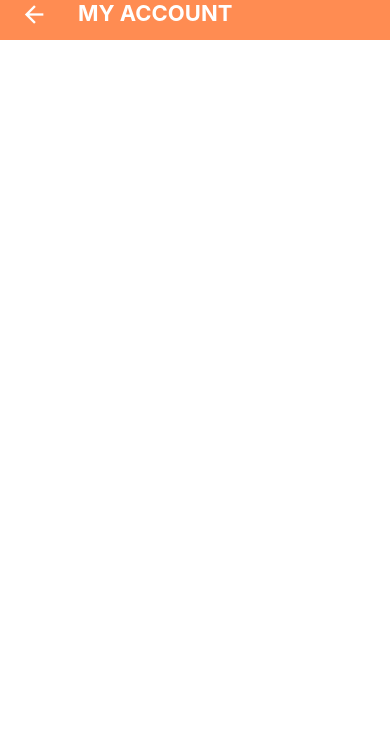
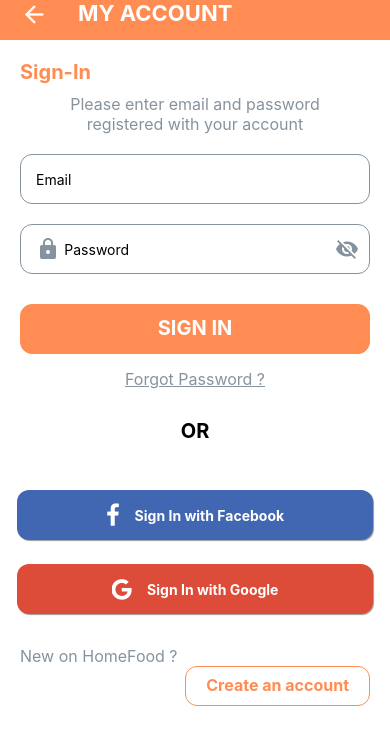
Before and after one commit to AnirudhHosur/Homefood-delivery-app, a React Native app in the folder home-food-app/: screen / in a window 390 px wide. Shown: the top 744 px of the page. Built offline with nearby package versions, Linux system fonts and the light colour scheme.

Commit message:
Added Login screen UI

```diff
--- a/home-food-app/App.js
+++ b/home-food-app/App.js
@@ -1,7 +1,7 @@
 import React from "react";
 import { View, Text, StyleSheet, StatusBar } from "react-native";
-import Header from "./src/components/Header";
 import { colors } from "./src/global/styles";
+import SignInScreen from "./src/screens/authScreens/SignInScreen";
 
 export default function App() {
   return(
@@ -10,7 +10,8 @@
         barStyle="light-content"
         backgroundColor = {colors.statusbar}
       />
-      <Header title="MY ACCOUNT"/>
+
+      <SignInScreen />
     </View>
   )
 }
--- a/home-food-app/src/components/Header.js
+++ b/home-food-app/src/components/Header.js
@@ -3,13 +3,13 @@
 import { colors, parameters } from "../global/styles";
 import { Icon } from "react-native-elements";
 
-export default function Header({ title }) {
+export default function Header({ title , type}) {
     return(
         <View style = {styles.header}>
             <View style = {{marginLeft:20}}>
                 <Icon
                     type="material-community"
-                    name="arrow-left"
+                    name={type}
                     color={colors.headerText}
                     size={28}
                     onPress={() => {}}
--- a/home-food-app/src/global/styles.js
+++ b/home-food-app/src/global/styles.js
@@ -14,4 +14,31 @@
 
 export const parameters = {
     headerHeight: 40,
+
+    styledButton: {
+        backgroundColor: '#ff8c52',
+        alignContent: "center",
+        justifyContent: "center",
+        borderRadius: 12,
+        borderWidth: 1,
+        borderColor: '#ff8c52',
+        height: 50,
+        paddingHorizontal: 20,
+        width: '100%'
+    },
+
+    buttonTitle: {
+        color: "white",
+        fontSize: 20,
+        fontWeight: "bold",
+        alignItems: "center",
+        justifyContent: "center",
+        marginTop: -3
+    }
 }
+
+export const title = {
+    color: '#ff8c52',
+    fontSize: 20,
+    fontWeight: "bold"
+}
--- /dev/null
+++ b/home-food-app/src/screens/authScreens/SignInScreen.js
@@ -0,0 +1,173 @@
+import React, { useState, useRef } from "react";
+import { View, Text, StyleSheet, Dimensions, TextInput } from "react-native";
+import { colors, parameters, title } from "../../global/styles";
+import { Icon, Button, SocialIcon } from "react-native-elements";
+import Header from "../../components/Header";
+import * as Animatable from 'react-native-animatable'
+
+export default function SignInScreen() {
+
+    const[TextInput2Focussed, setTextInput2Focusses] = useState(false)
+    const textInput1 = useRef(1)
+    const textInput2 = useRef(2)
+
+    return(
+        <View style = {styles.container}>
+            <Header title="MY ACCOUNT" type="arrow-left"/>
+
+            <View style = {{marginHorizontal: 20, marginTop: 20}}>
+                <Text style = {title}>Sign-In</Text>
+            </View>
+
+            <View style = {{alignItems: "center", marginTop: 10}}>
+                <Text style = {styles.text1}>Please enter email and password</Text>
+                <Text style = {styles.text1}>registered with your account</Text>
+            </View>
+
+            <View style = {{marginTop: 20}}>
+                <View>
+                    <TextInput
+                        style = {styles.textInput1}
+                        placeholder="Email"
+                        ref= {textInput1}
+                    />
+                </View>
+
+                <View style = {styles.TextInput2}>
+                <Animatable.View animation={TextInput2Focussed ? "" : "fadeInLeft"} duration={400}>
+                    <Icon
+                        name = "lock"
+                        iconStyle={{color: colors.grey3}}
+                        type="material"
+                    />
+                </Animatable.View>
+                    <TextInput
+                        style = {{width: "80%"}}
+                        placeholder = "Password"
+                        ref={textInput2}
+                        onFocus={() => {
+                            setTextInput2Focusses(false)
+                        }}
+                        onBlur={() => {
+                            setTextInput2Focusses(true)
+                        }}
+                    />
+                <Animatable.View animation={TextInput2Focussed ? "" : "fadeInLeft"} duration={400}>
+                    <Icon
+                        name = "visibility-off"
+                        iconStyle={{color: colors.grey3}}
+                        type="material"
+                        style={{marginRight: 10}}
+                    />
+                </Animatable.View>
+                </View>
+            </View>
+
+            <View style = {{marginHorizontal: 20, marginTop: 30}}>
+                <Button
+                    title="SIGN IN"
+                    buttonStyle = {parameters.styledButton}
+                    titleStyle = {parameters.buttonTitle}
+                />
+            </View>
+
+            <View style = {{alignItems: "center", marginTop: 15}}>
+                <Text style = {{...styles.text1, textDecorationLine: "underline"}}>Forgot Password ?</Text>
+            </View>
+
+            <View style = {{alignItems: "center", marginTop: 30, marginBottom: 30}}>
+                <Text style = {{fontSize: 20, fontWeight: "bold"}}>OR</Text>
+            </View>
+
+            <View style = {{marginHorizontal: 10, marginTop: 10}}>
+                <SocialIcon
+                    title="Sign In with Facebook"
+                    button
+                    type="facebook"
+                    style={styles.SocialIcon}
+                    onPress={() => {}}
+                />
+            </View>
+            <View style = {{marginHorizontal: 10, marginTop: 10}}>
+                <SocialIcon
+                    title="Sign In with Google"
+                    button
+                    type="google"
+                    style={styles.SocialIcon}
+                    onPress={() => {}}
+                />
+            </View>
+
+            <View style = {{marginTop: 25, marginLeft: 20}}>
+                <Text style = {{...styles.text1}}>New on HomeFood ?</Text>
+            </View>
+
+            <View style = {{alignItems: "flex-end", marginHorizontal: 20}}>
+                <Button
+                    title="Create an account"
+                    buttonStyle = {styles.createButton}
+                    titleStyle = {styles.createButtonTitle}
+                />
+            </View>
+        </View>
+    )
+}
+
+const styles = StyleSheet.create({
+    container: {
+        flex: 1
+    },
+
+    text1: {
+        color: colors.grey3,
+        fontSize: 16
+    },
+
+    textInput1: {
+        borderWidth: 1,
+        borderColor: "#86939e",
+        marginHorizontal: 20,
+        borderRadius: 12,
+        marginBottom: 20,
+        height: 50,
+        paddingLeft: 15
+    },
+
+    TextInput2: {
+        borderWidth: 1,
+        borderRadius: 12,
+        marginHorizontal: 20,
+        borderColor: "#86939e",
+        flexDirection: "row",
+        justifyContent: "space-between",
+        alignContent: "center",
+        alignItems: "center",
+        height: 50,
+        paddingLeft: 15
+    },
+
+    SocialIcon: {
+        borderRadius: 12,
+        height: 50
+    },
+
+    createButton: {
+        backgroundColor: "white",
+        alignContent: "center",
+        justifyContent: "center",
+        borderRadius: 12,
+        borderWidth: 1,
+        borderColor: "#ff8c52",
+        height: 40,
+        paddingHorizontal: 20
+    },
+
+    createButtonTitle: {
+        color: "#ff8c52",
+        fontSize: 16,
+        fontWeight: "bold",
+        alignItems: "center",
+        justifyContent: "center",
+        marginTop: -3
+    }
+})
```
Also changed, not shown: 1 other file (tests, documents, lock files or other folders).
